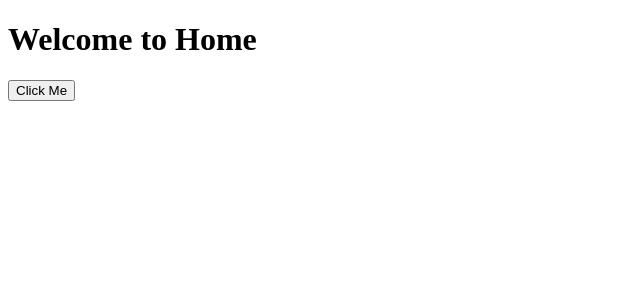
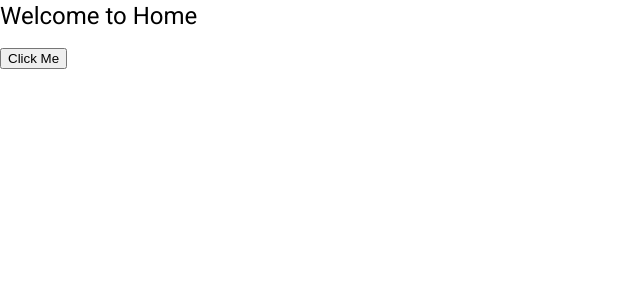
Before and after one commit to Bgahlout/dashbaord-filter-app-angualr-16, an Angular app: page / in a window 1280 px wide. Shown: the top 300 px of the page, without its empty margins (0-640 px from the left). Built offline with nearby package versions, Linux system fonts and the light colour scheme.

Commit message:
update setting

```diff
--- a/angular.json
+++ b/angular.json
@@ -37,6 +37,7 @@
               "src/assets"
             ],
             "styles": [
+              "@angular/material/prebuilt-themes/indigo-pink.css",
               "src/styles.scss"
             ],
             "scripts": []
@@ -100,6 +101,7 @@
               "src/assets"
             ],
             "styles": [
+              "@angular/material/prebuilt-themes/indigo-pink.css",
               "src/styles.scss"
             ],
             "scripts": []
--- a/package.json
+++ b/package.json
@@ -11,10 +11,12 @@
   "private": true,
   "dependencies": {
     "@angular/animations": "^16.2.0",
+    "@angular/cdk": "~16.2.14",
     "@angular/common": "^16.2.0",
     "@angular/compiler": "^16.2.0",
     "@angular/core": "^16.2.0",
     "@angular/forms": "^16.2.0",
+    "@angular/material": "~16.2.14",
     "@angular/platform-browser": "^16.2.0",
     "@angular/platform-browser-dynamic": "^16.2.0",
     "@angular/router": "^16.2.0",
--- a/src/app/app.config.ts
+++ b/src/app/app.config.ts
@@ -2,7 +2,8 @@
 import { provideRouter } from '@angular/router';
 
 import { routes } from './app.routes';
+import { provideAnimations } from '@angular/platform-browser/animations';
 
 export const appConfig: ApplicationConfig = {
-  providers: [provideRouter(routes)]
+  providers: [provideRouter(routes), provideAnimations()]
 };
--- a/src/index.html
+++ b/src/index.html
@@ -6,8 +6,11 @@
   <base href="/">
   <meta name="viewport" content="width=device-width, initial-scale=1">
   <link rel="icon" type="image/x-icon" href="favicon.ico">
+  <link rel="preconnect" href="https://fonts.gstatic.com">
+  <link href="https://fonts.googleapis.com/css2?family=Roboto:wght@300;400;500&display=swap" rel="stylesheet">
+  <link href="https://fonts.googleapis.com/icon?family=Material+Icons" rel="stylesheet">
 </head>
-<body>
+<body class="mat-typography">
   <app-root></app-root>
 </body>
 </html>
--- a/src/styles.scss
+++ b/src/styles.scss
@@ -1 +1,4 @@
 /* You can add global styles to this file, and also import other style files */
+
+html, body { height: 100%; }
+body { margin: 0; font-family: Roboto, "Helvetica Neue", sans-serif; }
```
Also changed, not shown: 1 other file (tests, documents, lock files or other folders).
